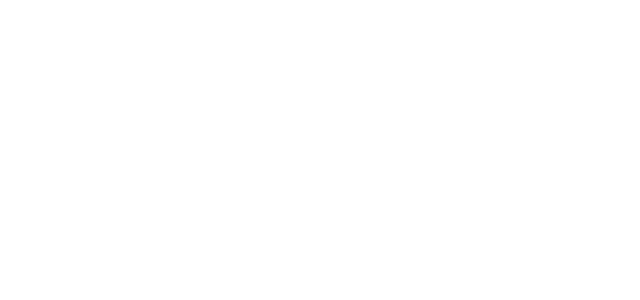
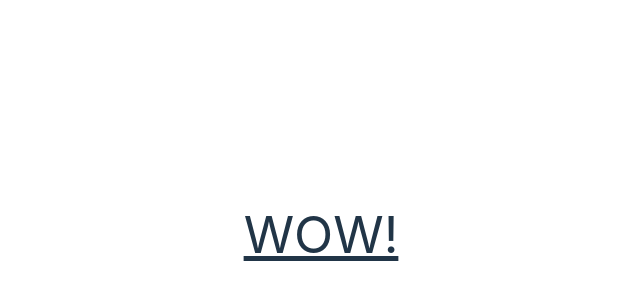
Before and after one commit to tillerload/JobiApp, a React (Vite) app: page / in a window 1280 px wide. Shown: the part 166-466 px from the top of the page, without its empty margins (319-959 px from the left). Built offline with nearby package versions, Linux system fonts and the light colour scheme.

Commit message:
actually installed tailwind this time lol

```diff
--- a/package.json
+++ b/package.json
@@ -16,6 +16,8 @@
     "@types/react": "^18.0.28",
     "@types/react-dom": "^18.0.11",
     "@vitejs/plugin-react": "^3.1.0",
+    "autoprefixer": "^10.4.14",
+    "postcss": "^8.4.21",
     "tailwindcss": "^3.2.7",
     "vite": "^4.2.0"
   }
--- /dev/null
+++ b/postcss.config.cjs
@@ -0,0 +1,6 @@
+module.exports = {
+  plugins: {
+    tailwindcss: {},
+    autoprefixer: {},
+  },
+}
--- a/src/App.jsx
+++ b/src/App.jsx
@@ -1,11 +1,10 @@
-import { useState } from 'react'
 import './App.css'
 
 function App() {
 
   return (
     <div className="App">
-
+      <h1 className='uppercase underline'>wow!</h1>
     </div>
   )
 }
--- a/tailwind.config.cjs
+++ b/tailwind.config.cjs
@@ -1,7 +1,8 @@
 /** @type {import('tailwindcss').Config} */
 module.exports = {
   content: [
-    "./src/**/*.{js,jsx,ts,tsx}",
+    "./index.html",
+    "./src/**/*.{js,ts,jsx,tsx}",
   ],
   theme: {
     extend: {},
```
Also changed, not shown: 1 other file (tests, documents, lock files or other folders).
